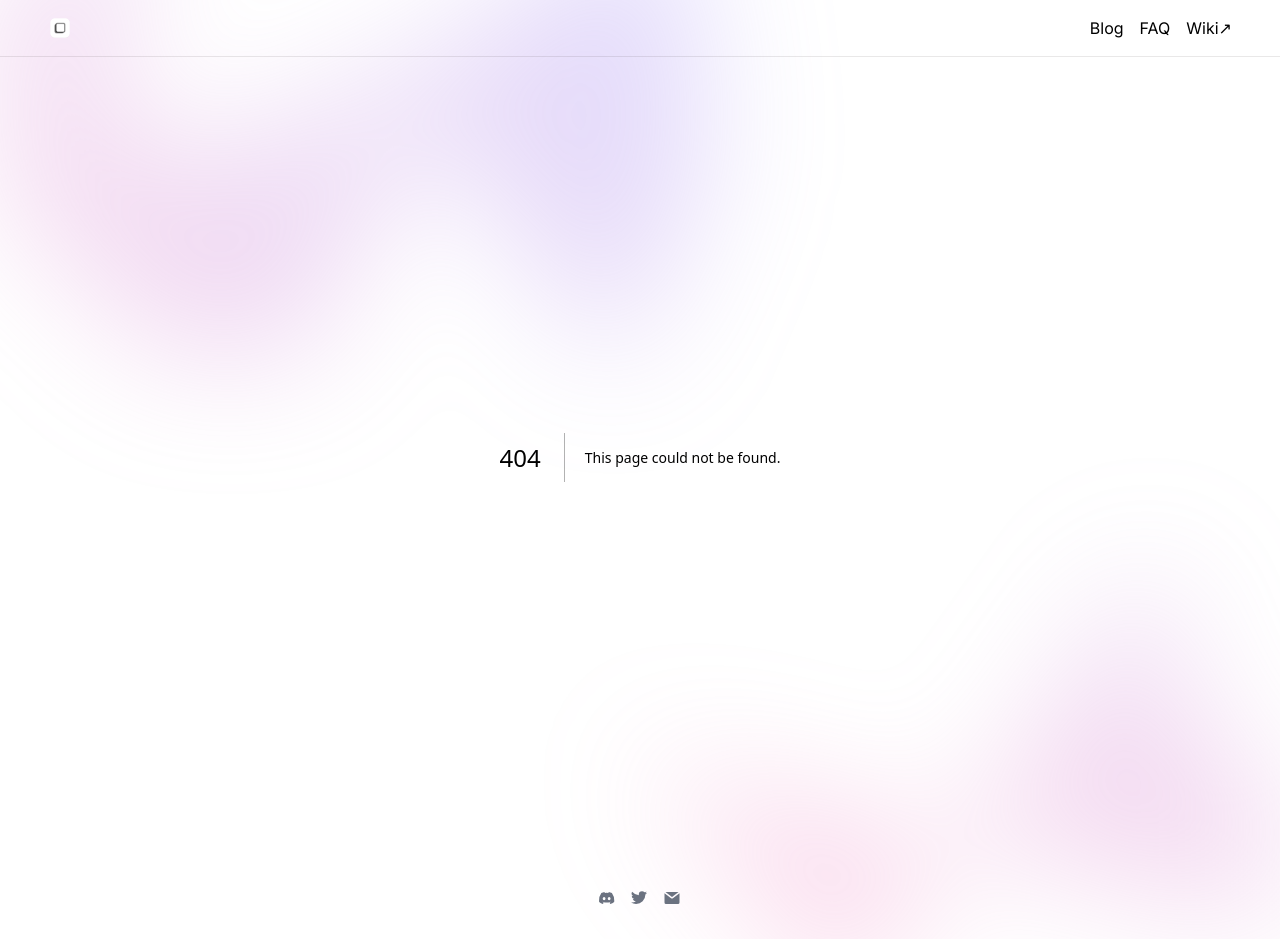
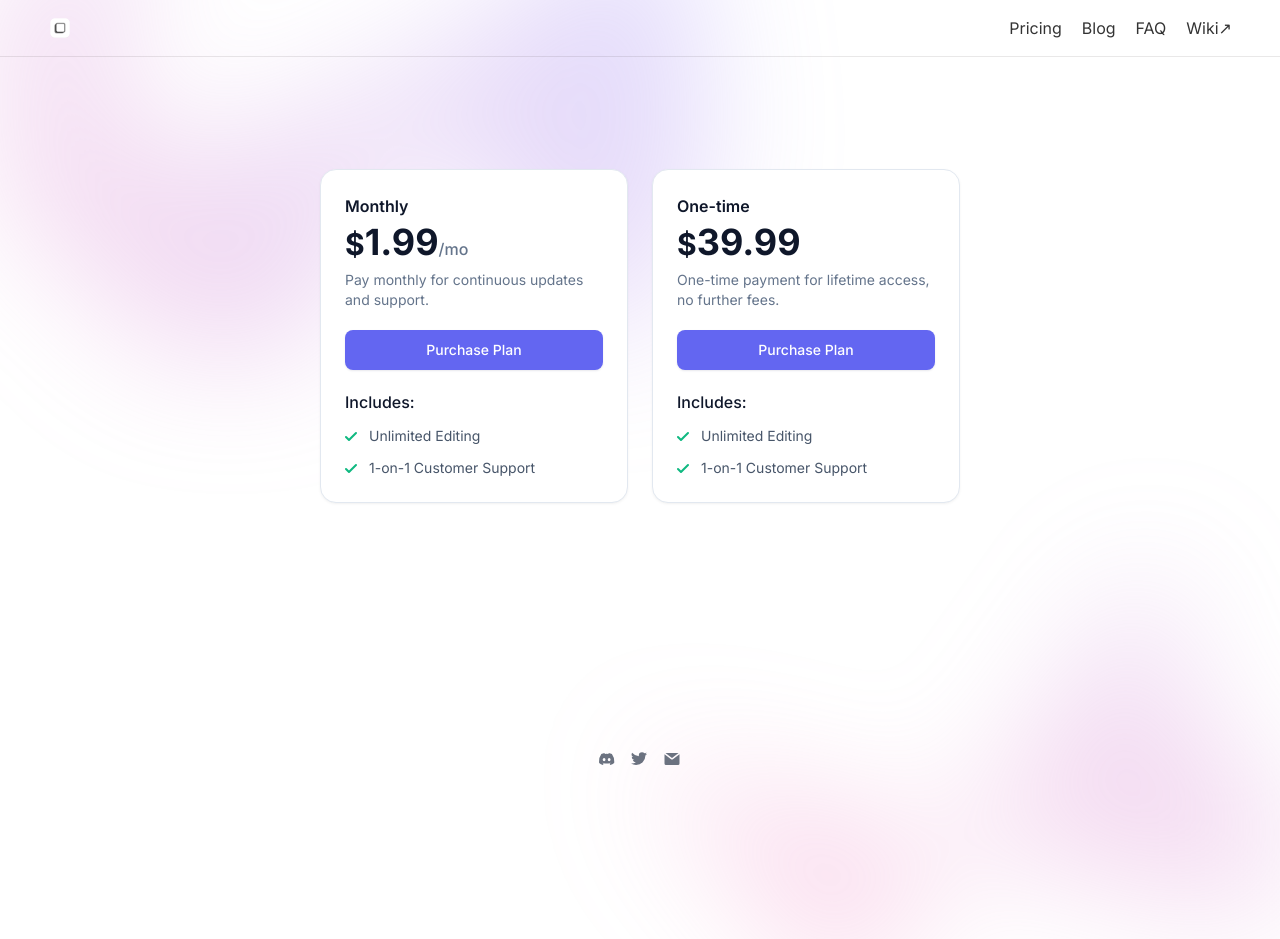
Before and after one commit to draJiang/bento, a Next.js app: page /pricing in a window 1280 px wide. Before the commit this address had no page. After the commit the page ends 800 px from the top, so only its background shows below. Built offline with nearby package versions, Linux system fonts and the light colour scheme.

Commit message:
pricing table

```diff
--- /dev/null
+++ b/src/app/pricing/page.tsx
@@ -0,0 +1,144 @@
+"use client";
+
+import { useState } from "react";
+
+interface PricingTabProps {
+  yearly: boolean;
+  popular?: boolean;
+  planName: string;
+  url:string;
+  price: {
+    monthly: number;
+    yearly: number;
+    oneTime?: number;
+  };
+  planDescription: string;
+  features: string[];
+}
+
+function PricingTab(props: PricingTabProps) {
+  return (
+    <div className={`h-full ${props.popular ? "dark" : ""}`}>
+      <div className="relative flex h-full flex-col rounded-2xl border border-slate-200 bg-white p-6 shadow shadow-slate-950/5 dark:border-slate-900 dark:bg-slate-900">
+        {props.popular && (
+          <div className="absolute right-0 top-0 -mt-4 mr-6">
+            <div className="inline-flex items-center rounded-full bg-emerald-500 px-3 py-1.5 text-xs font-semibold text-white shadow-sm shadow-slate-950/5">
+              Most Popular
+            </div>
+          </div>
+        )}
+        <div className="mb-5">
+          <div className="mb-1 font-semibold text-slate-900 dark:text-slate-200">
+            {props.planName}
+          </div>
+          <div className="mb-2 inline-flex items-baseline">
+            <span className="text-3xl font-bold text-slate-900 dark:text-slate-200">
+              $
+            </span>
+            <span className="text-4xl font-bold text-slate-900 dark:text-slate-200">
+              {props.price.oneTime?props.price.oneTime:(props.yearly ? props.price.yearly : props.price.monthly)}
+            </span>
+            {!props.price.oneTime&&<span className="font-medium text-slate-500">/mo</span>}
+          </div>
+          <div className="mb-5 text-sm text-slate-500">
+            {props.planDescription}
+          </div>
+          <a
+            className="inline-flex w-full justify-center whitespace-nowrap rounded-lg bg-indigo-500 px-3.5 py-2.5 text-sm font-medium text-white shadow-sm shadow-indigo-950/10 transition-colors duration-150 hover:bg-indigo-600 focus-visible:outline-none focus-visible:ring focus-visible:ring-indigo-300 dark:focus-visible:ring-slate-600"
+            href={props.url}
+          >
+            Purchase Plan
+          </a>
+        </div>
+        <div className="mb-3 font-medium text-slate-900 dark:text-slate-200">
+          Includes:
+        </div>
+        <ul className="grow space-y-3 text-sm text-slate-600 dark:text-slate-400">
+          {props.features.map((feature, index) => {
+            return (
+              <li key={index} className="flex items-center">
+                <svg
+                  className="mr-3 h-3 w-3 shrink-0 fill-emerald-500"
+                  viewBox="0 0 12 12"
+                  xmlns="http://www.w3.org/2000/svg"
+                >
+                  <path d="M10.28 2.28L3.989 8.575 1.695 6.28A1 1 0 00.28 7.695l3 3a1 1 0 001.414 0l7-7A1 1 0 0010.28 2.28z" />
+                </svg>
+                <span>{feature}</span>
+              </li>
+            );
+          })}
+        </ul>
+      </div>
+    </div>
+  );
+}
+
+export default function PricingTable() {
+  const [isAnnual, setIsAnnual] = useState<boolean>(true);
+
+  return (
+    <div className=" mt-16 md:mt-28 px-4 max-w-2xl">
+      {/* Pricing toggle */}
+      {/* <div className="m-auto mb-8 flex max-w-[14rem] justify-center lg:mb-16">
+        <div className="relative flex w-full rounded-full bg-white p-1 dark:bg-slate-900">
+          <span
+            className="pointer-events-none absolute inset-0 m-1"
+            aria-hidden="true"
+          >
+            <span
+              className={`absolute inset-0 w-1/2 transform rounded-full bg-indigo-500 shadow-sm shadow-indigo-950/10 transition-transform duration-150 ease-in-out ${isAnnual ? "translate-x-0" : "translate-x-full"}`}
+            ></span>
+          </span>
+          <button
+            className={`relative h-8 flex-1 rounded-full text-sm font-medium transition-colors duration-150 ease-in-out focus-visible:outline-none focus-visible:ring focus-visible:ring-indigo-300 dark:focus-visible:ring-slate-600 ${isAnnual ? "text-white" : "text-slate-500 dark:text-slate-400"}`}
+            onClick={() => setIsAnnual(true)}
+            aria-pressed={isAnnual}
+          >
+            Yearly{" "}
+            <span
+              className={`${isAnnual ? "text-indigo-200" : "text-slate-400 dark:text-slate-500"}`}
+            >
+              -20%
+            </span>
+          </button>
+          <button
+            className={`relative h-8 flex-1 rounded-full text-sm font-medium transition-colors duration-150 ease-in-out focus-visible:outline-none focus-visible:ring focus-visible:ring-indigo-300 dark:focus-visible:ring-slate-600 ${isAnnual ? "text-slate-500 dark:text-slate-400" : "text-white"}`}
+            onClick={() => setIsAnnual(false)}
+            aria-pressed={isAnnual}
+          >
+            Monthly
+          </button>
+        </div>
+      </div> */}
+
+      <div className="mx-auto grid max-w-sm items-start gap-6 lg:max-w-none lg:grid-cols-2">
+        {/* Pricing tab 1 */}
+        <PricingTab
+            url="https://jiang.lemonsqueezy.com/buy/35b3d1d8-3502-4a4c-b872-f8500d88d02d"
+          yearly={isAnnual}
+          planName="Monthly"
+          price={{ yearly: 1.99, monthly: 35 }}
+          planDescription="Pay monthly for continuous updates and support."
+          features={[
+            "Unlimited Editing",
+            "1-on-1 Customer Support",
+          ]}
+        />
+
+        {/* Pricing tab 3 */}
+        <PricingTab
+        url="https://jiang.lemonsqueezy.com/buy/2e6fcb35-4527-4487-85bc-503e17ed43f2"
+          yearly={isAnnual}
+          planName="One-time"
+          price={{ yearly: 9999, monthly: 9999,oneTime:39.99 }}
+          planDescription="One-time payment for lifetime access, no further fees."
+          features={[
+            "Unlimited Editing",
+            "1-on-1 Customer Support",
+          ]}
+        />
+      </div>
+    </div>
+  );
+}
--- a/src/app/ui/Nav.tsx
+++ b/src/app/ui/Nav.tsx
@@ -12,10 +12,11 @@ export default function Nav() {
                         <Image className='rounded-md' src='/icon256.png' width={24} height={24} alt='bento' />
                     </a>
                 </div>
-                <div className='flex flex-row gap-4'>
-                    <a href='/posts'>Blog</a>
-                    <a href='/faq'>FAQ</a>
-                    <a href='https://jiangzilong.notion.site/Bento-public-wiki-174596b28b3480e8aad2fb9fb7a9cb71?pvs=4' target='__blank'>Wiki↗</a>
+                <div className='flex flex-row gap-5 opacity-80'>
+                    <a className='hover:opacity-100' href='/pricing'>Pricing</a>
+                    <a className='hover:opacity-100' href='/posts'>Blog</a>
+                    <a className='hover:opacity-100' href='/faq'>FAQ</a>
+                    <a className='hover:opacity-100' href='https://jiangzilong.notion.site/Bento-public-wiki-174596b28b3480e8aad2fb9fb7a9cb71?pvs=4' target='__blank'>Wiki↗</a>
                 </div>
 
             </div>
```
